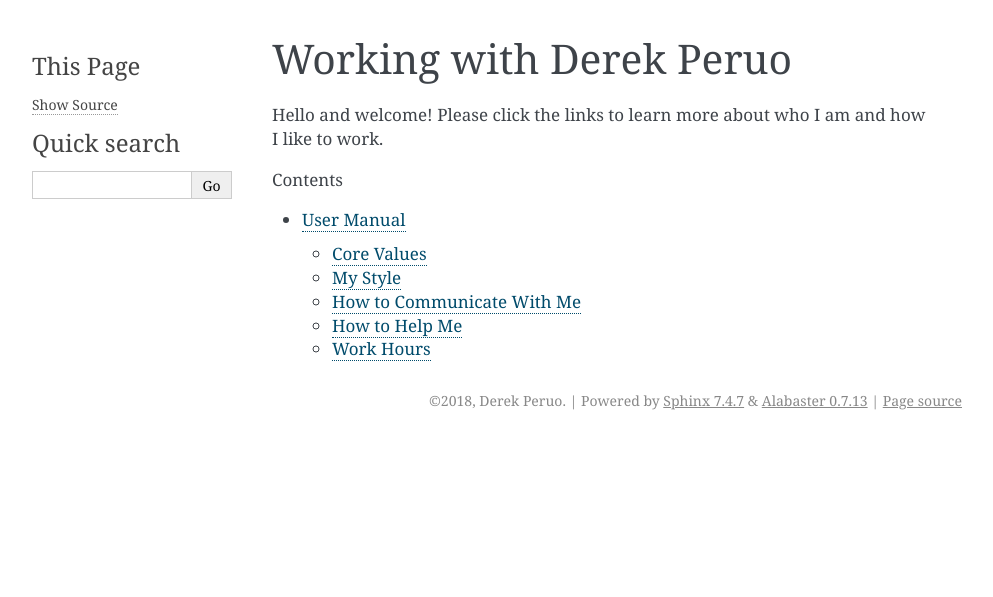
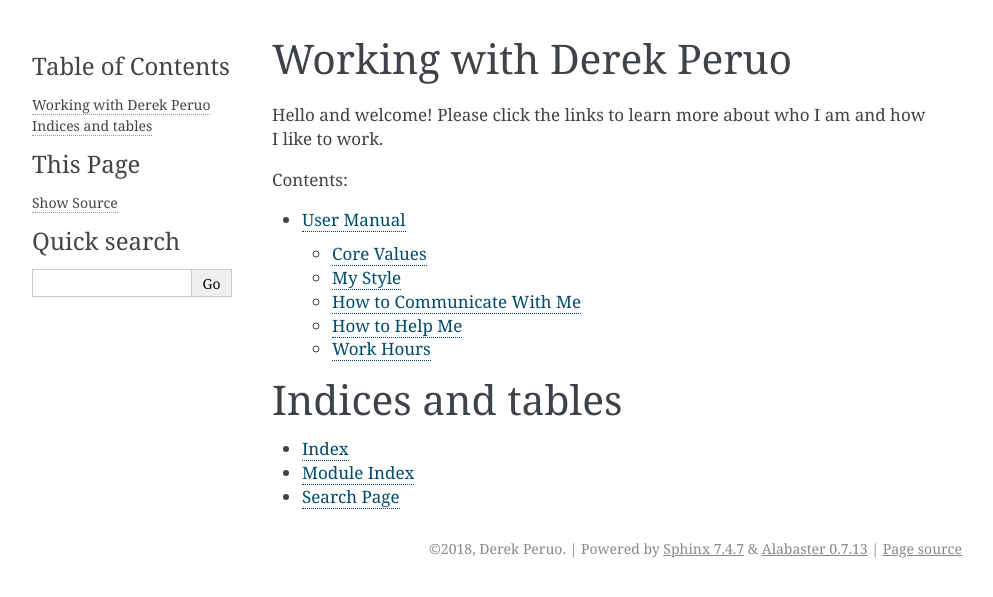
Before and after one commit to dperuo/about-me, a Sphinx documentation site: the page built from docs/index.rst, in a window 1280 px wide. Shown: the top 597 px of the page, without its empty margins (148-1141 px from the left). Built offline with Sphinx 7.4.7, drawn with Linux system fonts in a browser that asks for light colours.

Commit message:
Update INDEX

```diff
--- a/docs/index.rst
+++ b/docs/index.rst
@@ -5,6 +5,14 @@ Hello and welcome! Please click the links to learn more about who I am and how I
 
 .. toctree::
     :maxdepth: 2
-    :caption: Contents
+    :caption: Contents:
 
     user-manual
+
+
+Indices and tables
+==================
+
+* :ref:`genindex`
+* :ref:`modindex`
+* :ref:`search`
```
